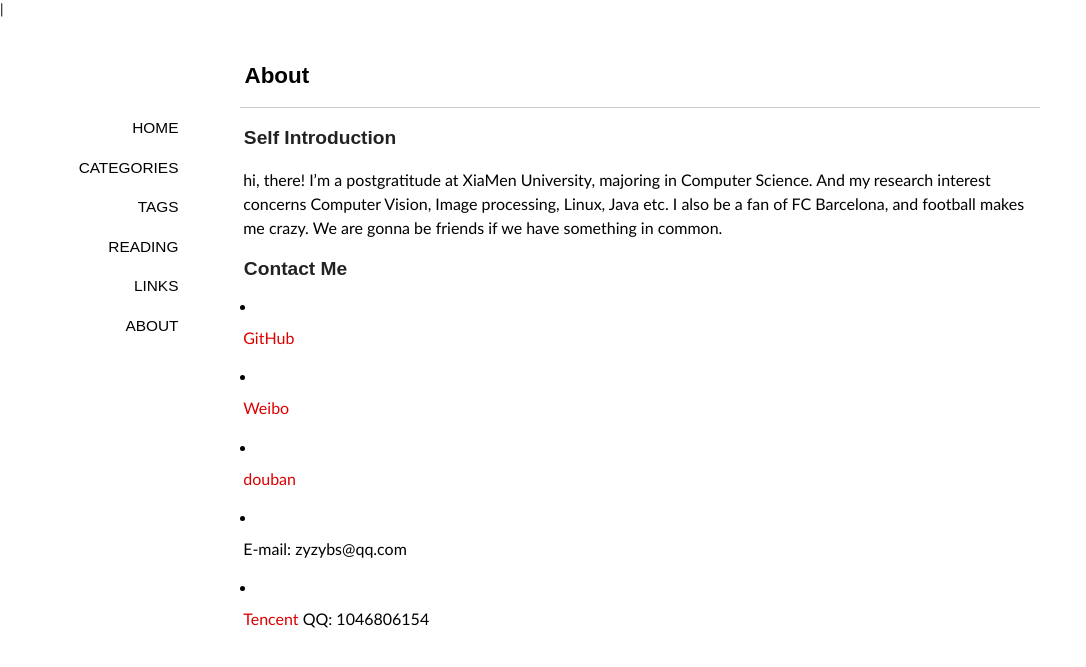
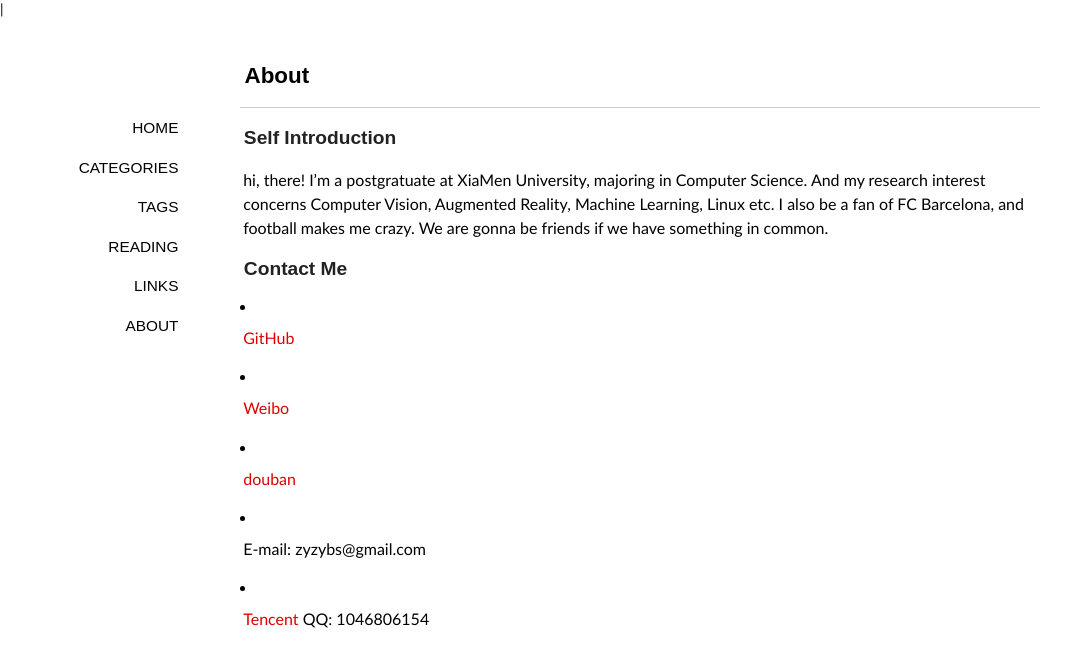
Before and after one commit to PianoCat/PianoCat.github.io, a Jekyll site: the page built from about/index.md, in a window 1280 px wide. Shown: the top 667 px of the page, without its empty margins (0-1086 px from the left). Built offline with Jekyll 4.4.1, drawn with Linux system fonts in a browser that asks for light colours; some web fonts are replaced; comment, search, counter and statistics services are not loaded.

Commit message:
mao pian

```diff
--- a/about/index.md
+++ b/about/index.md
@@ -7,7 +7,7 @@ pagetitle: 每天都有新收获。
 
 ### Self Introduction
 
-hi, there! I'm a postgratitude at XiaMen University, majoring in Computer Science. And my research interest concerns Computer Vision, Image processing, Linux, Java etc. I also be a fan of FC Barcelona, and football makes me crazy. We are gonna be friends if we have something in common.
+hi, there! I'm a postgratuate at XiaMen University, majoring in Computer Science. And my research interest concerns Computer Vision, Augmented Reality, Machine Learning, Linux etc. I also be a fan of FC Barcelona, and football makes me crazy. We are gonna be friends if we have something in common.
 
 ### Contact Me
 
@@ -17,7 +17,7 @@ hi, there! I'm a postgratitude at XiaMen University, majoring in Computer Scienc
 
 - [douban] [3]
 
-- E-mail: zyzybs@qq.com
+- E-mail: zyzybs@gmail.com
 
 - [Tencent][4] QQ: 1046806154
 
```
Also changed, not shown: _posts/2016-10-08-毛骗观后感.md (added, +37 -0 lines).
